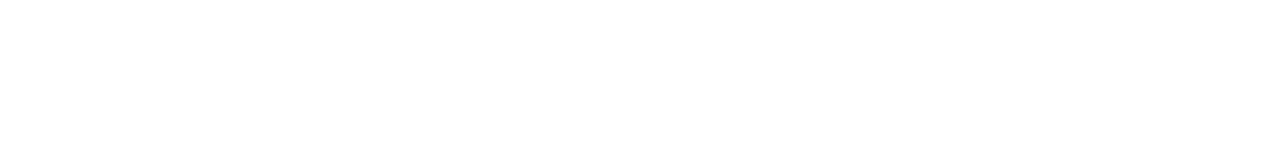
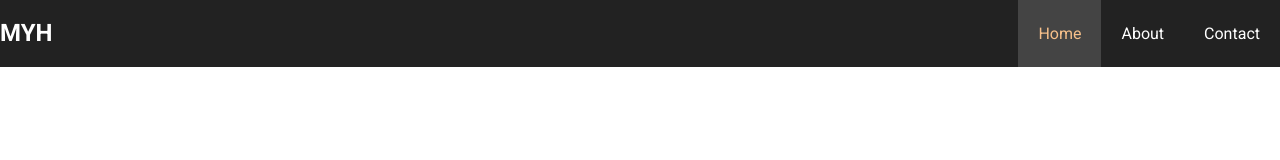
Before and after one commit to Rossnerandre/sitehotelresponsive, a plain HTML site: page index.html in a window 1280 px wide. Drawn offline with Linux system fonts and the light colour scheme.

Commit message:
Add navbar

```diff
--- a/index.html
+++ b/index.html
@@ -5,11 +5,23 @@
   <meta charset="UTF-8">
   <meta http-equiv="X-UA-Compatible" content="IE=edge">
   <meta name="viewport" content="width=device-width, initial-scale=1.0">
-  <title>My Hotel</title>
+  <meta name="description" content="Welcome to the most extraordinary MY hotel">
+  <meta name="keywords" content="hotel, MY hotel">
+  <link rel="stylesheet" href="./assets/css/styles.css">
+  <title>My Hotel | Welcome</title>
 </head>
 
 <body>
-
+  <header>
+    <nav id="navbar">
+      <h1 class="logo"><a href="index.html">MYH</a></h1>
+      <ul>
+        <li><a class="current" href="index.html">Home</a> </li>
+        <li><a href="about.html">About</a> </li>
+        <li><a href="contact.html">Contact</a> </li>
+      </ul>
+    </nav>
+  </header>
 </body>
 
 </html>
```
